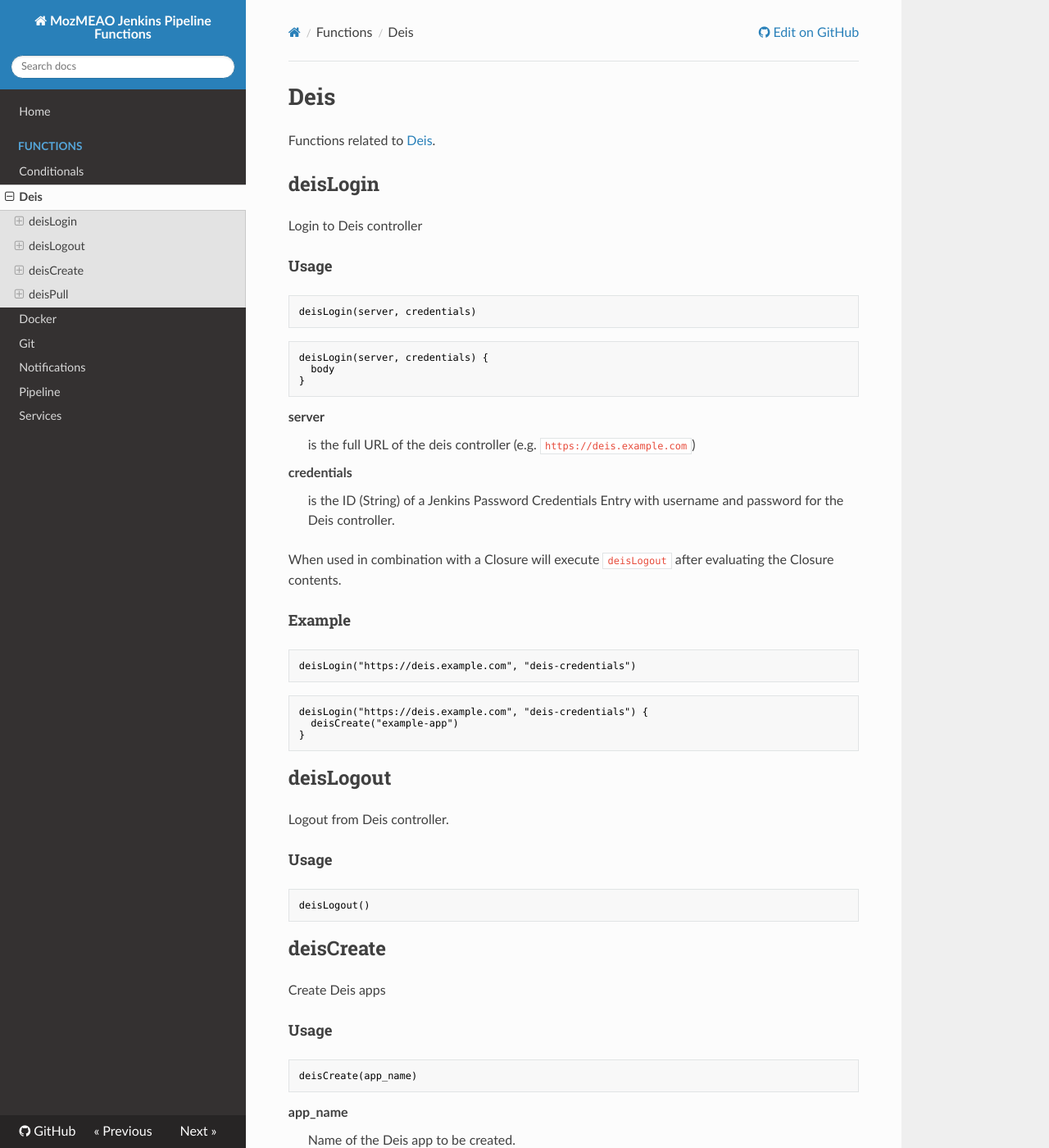
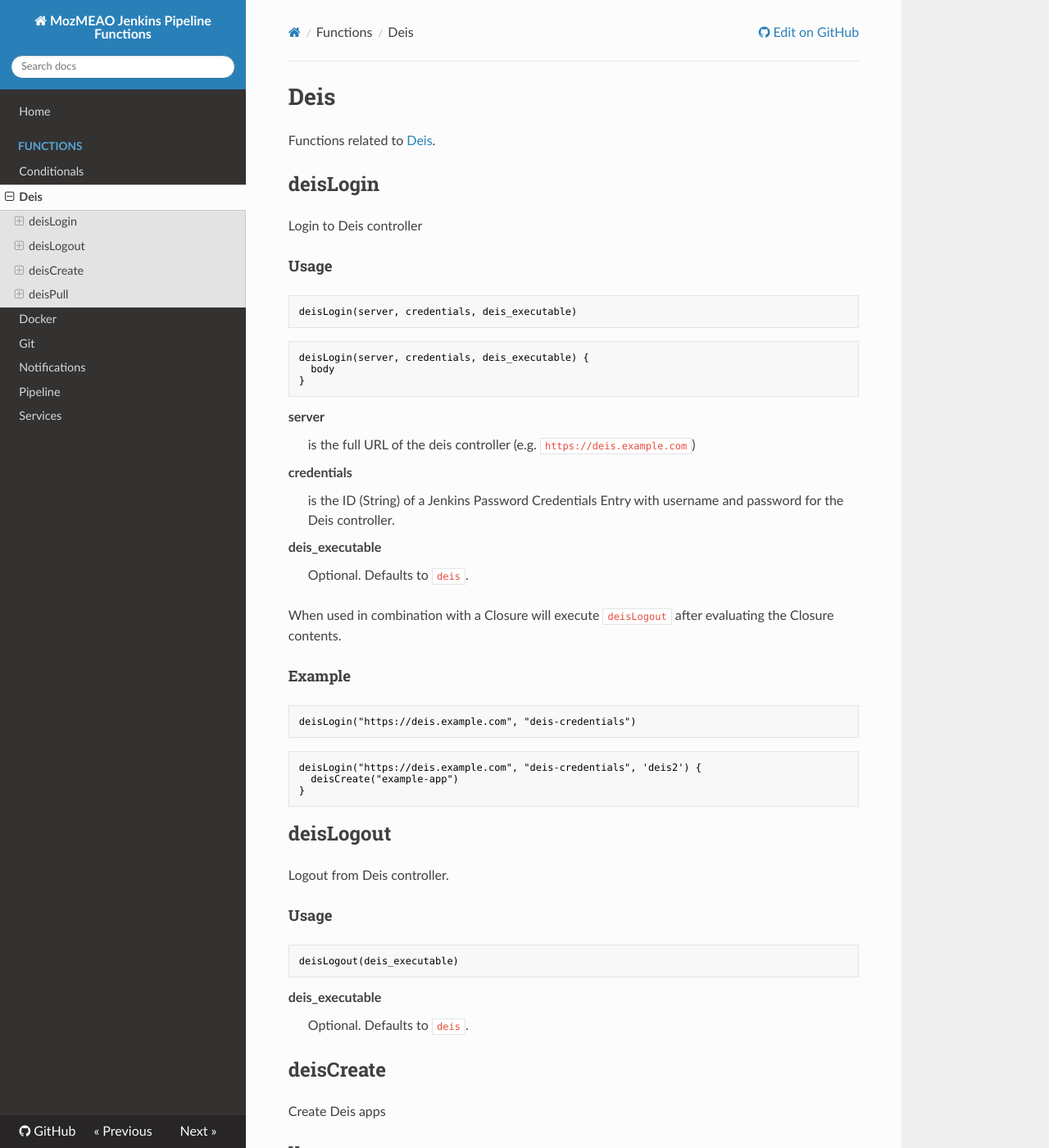
Before and after one commit to mozmeao/jenkins-pipeline, an MkDocs documentation site: the page built from docs/functions/deis.md, in a window 1280 px wide and 1400 px high. Shown: the whole window at 82% size. Built offline with MkDocs 1.6.1, drawn with Linux system fonts in a browser that asks for light colours; nearby versions of some CDN libraries; some of the changed text lies outside the part shown.

Commit message:
Add documentation for deis_executable.

````diff
--- a/docs/functions/deis.md
+++ b/docs/functions/deis.md
@@ -8,11 +8,11 @@ Login to Deis controller
 #### Usage
 
 ```groovy
-deisLogin(server, credentials)
+deisLogin(server, credentials, deis_executable)
 ```
 
 ```groovy
-deisLogin(server, credentials) {
+deisLogin(server, credentials, deis_executable) {
   body
 }
 ```
@@ -24,6 +24,9 @@ credentials
 : is the ID (String) of a Jenkins Password Credentials Entry with username and
 password for the Deis controller.
 
+deis_executable
+: Optional. Defaults to `deis`.
+
 When used in combination with a Closure will execute `deisLogout` after
 evaluating the Closure contents.
 
@@ -34,7 +37,7 @@ deisLogin("https://deis.example.com", "deis-credentials")
 ```
 
 ```groovy
-deisLogin("https://deis.example.com", "deis-credentials") {
+deisLogin("https://deis.example.com", "deis-credentials", 'deis2') {
   deisCreate("example-app")
 }
 ```
@@ -44,8 +47,11 @@ Logout from Deis controller.
 
 #### Usage
 ```groovy
-deisLogout()
+deisLogout(deis_executable)
 ```
+
+deis_executable
+: Optional. Defaults to `deis`.
 
 ## deisCreate
 Create Deis apps
@@ -53,18 +59,21 @@ Create Deis apps
 #### Usage
 
 ```groovy
-deisCreate(app_name)
+deisCreate(app_name, deis_executable)
 ```
 
 app_name
 : Name of the Deis app to be created.
+
+deis_executable
+: Optional. Defaults to `deis`.
 
 ## deisPull
 Create a new Docker Image Build for an App.
 
 #### Usage
 ```groovy
-deisPull(app_name, docker_image)
+deisPull(app_name, docker_image, deis_executable)
 ```
 
 app_name
@@ -72,6 +81,9 @@ app_name
 
 docker_image
 : Docker image name and tag to deploy. (e.g.: `mozorg/bedrock:latest`)
+
+deis_executable
+: Optional. Defaults to `deis`.
 
 ```groovy
 deisPull(app_name, docker_image, procfile)
````
